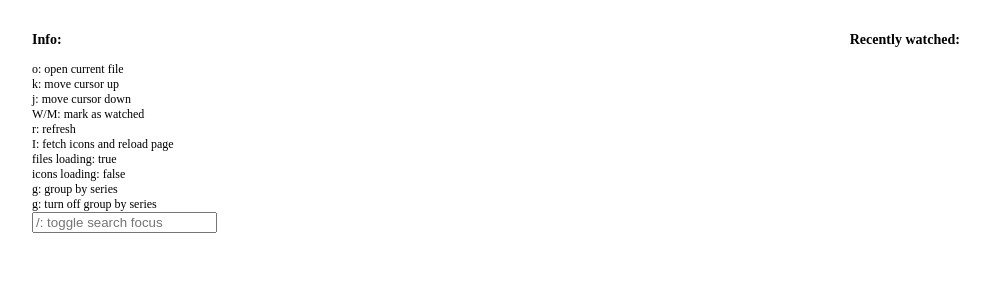
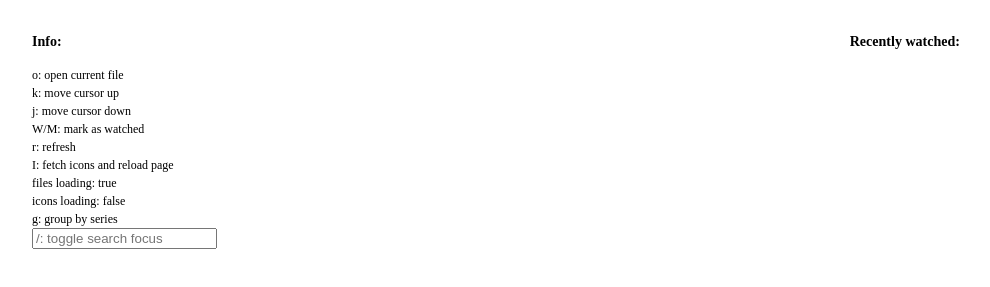
Before and after one commit to justinwoo/vt2, a website: page index.html in a window 1280 px wide. Shown: the part 53-340 px from the top of the page, without its empty margins (144-1134 px from the left). Drawn offline with Linux system fonts and the light colour scheme; no server answers.

Commit message:
missed detail and style

```diff
--- a/index.html
+++ b/index.html
@@ -14,8 +14,9 @@
       <span>I: fetch icons and reload page</span>
       <span x-text="`files loading: ${loading}`"></span>
       <span x-text="`icons loading: ${iconsLoading}`"></span>
-      <span v-if="!groupBySeries">g: group by series</span>
-      <span v-else>g: turn off group by series</span>
+      <span
+        x-text="!groupBySeries ? 'g: group by series' : 'g: turn off group by series'"
+      ></span>
       <input
         class="search-input"
         placeholder="/: toggle search focus"
@@ -51,7 +52,9 @@
         ></a>
         <div class="watched" @click="toggleWatched(file)">
           <template x-if="file.watched">
-            <span x-text="`watched: ${file.watched.toString().slice(0,10)}`"></span>
+            <span
+              x-text="`watched: ${file.watched.toString().slice(0,10)}`"
+            ></span>
           </template>
           <template x-if="!file.watched && file.latest != null">
             <span x-text="`last: ${file.latest}`"></span>
@@ -76,6 +79,7 @@
   }
 
   .header {
+    line-height: 1.5;
     font-size: 0.8em;
     margin-bottom: 1rem;
     display: grid;
```
